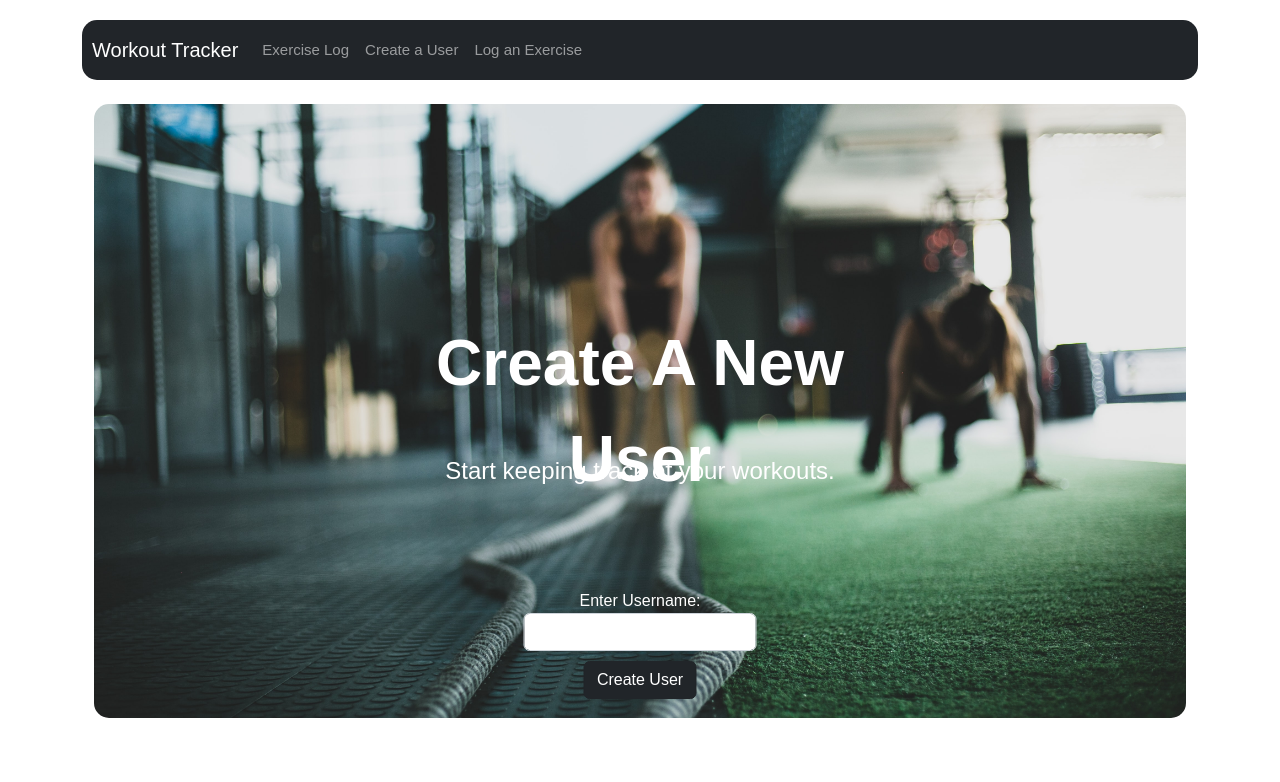
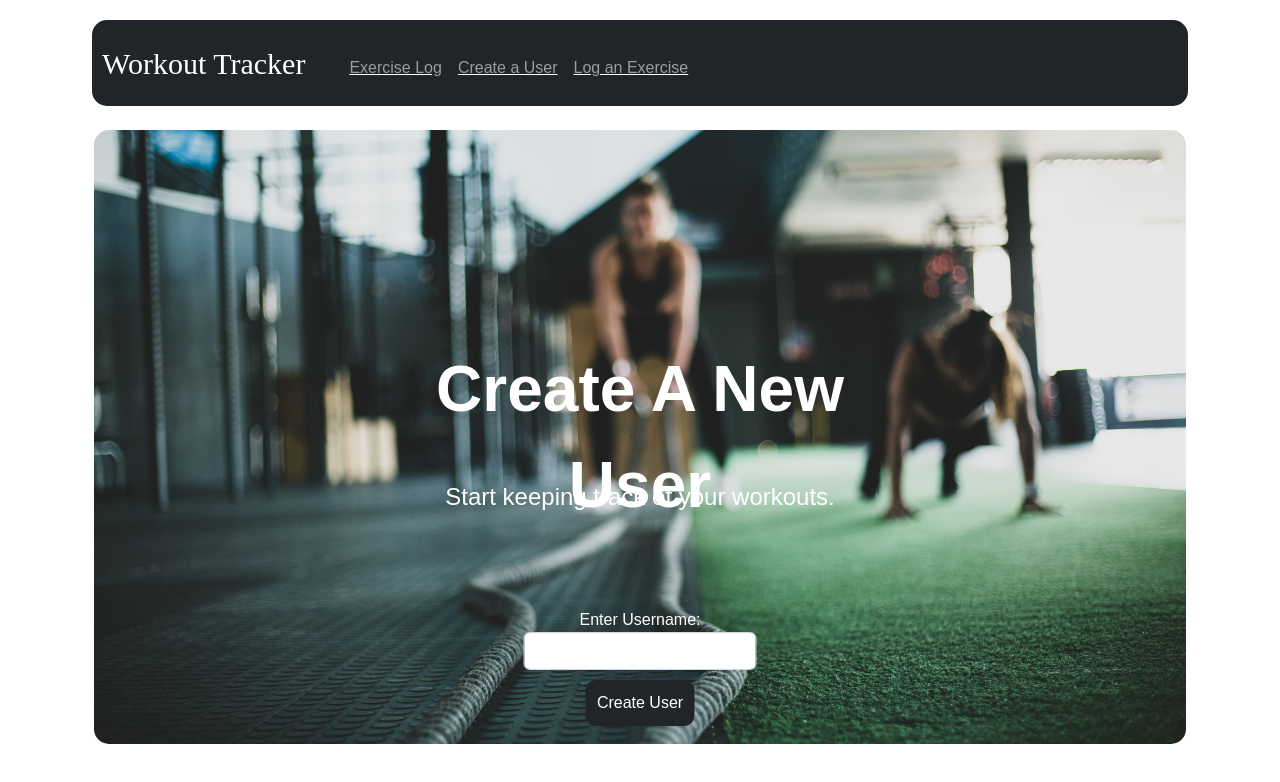
Before and after one commit to 0scarC/KSTEC-MP2, a React (Create React App) app in the folder homepage/: page /user in a window 1280 px wide. Shown: the top 782 px of the page. Built offline with nearby package versions, Linux system fonts and the light colour scheme.

Commit message:
added scss

```diff
--- a/homepage/package.json
+++ b/homepage/package.json
@@ -14,6 +14,7 @@
     "react-dom": "^18.2.0",
     "react-router-dom": "^6.3.0",
     "react-scripts": "5.0.1",
+    "sass": "^1.55.0",
     "web-vitals": "^2.1.4"
   },
   "scripts": {
--- a/homepage/src/App.js
+++ b/homepage/src/App.js
@@ -1,7 +1,7 @@
 import React from 'react';
 import "bootstrap/dist/css/bootstrap.min.css";
 import { BrowserRouter as Router, Route, Routes} from "react-router-dom";
-import './App.css';
+import './App.scss'
 
 
 import Navbar from "./components/navbar"
--- a/homepage/src/App.css
+++ b/homepage/src/App.scss
@@ -5,12 +5,34 @@
   text-align: center;
 }
 
-.navbar {
-  padding: 10px;
+nav {
+  padding-left: 5px;
+  padding-right: 5px;
   border-radius: 15px;
   font-family: arial;
-  font-size: 15px;
+  font-size: 16px;
+  margin-left:10px;
+  margin-right:10px;
+
+  .navbar-brand{
+    font-size:30px;
+    font-family: Copperplate;
+    padding: 10px;
+  }
+  ul {
+    margin: 10px;
+    padding: 10px;
+    list-style: none;
+  }
+
+  li { display: inline-block;
+    padding: 0px;
+    text-decoration: underline;
+  }
 }
+
+
+
 
 img {
   border-radius: 15px;
@@ -54,14 +76,36 @@ label{
 }
 
 .btn {
+  display: inline-block;
+  border-radius: 10px;
+  padding: 10px;
   margin: 10px;
+
+  &:hover {
+    transform: scale(.80);
+  }
+
+  &:active {
+    background-color: green;
+  }
 }
+
 
 .table {
 
   background-color: whitesmoke;
   border-radius: 15px;
   margin: 10px;
+  tr {
+    background-color: #eee;
+
+  }
+  thead {
+    background-color: #d7d9f2;
+  }
+  tbody {
+    background-color: #d7d9f2;
+  }
 }
 
 h2 {
@@ -83,3 +127,19 @@ h2 {
 .username {
   color: white;
 }
+
+@mixin theme($theme: DarkGray) {
+  background: $theme;
+  box-shadow: 0 0 1px rgba($theme, .25);
+  color: #fff;
+}
+
+.info {
+  @include theme;
+}
+.alert {
+  @include theme($theme: DarkRed);
+}
+.success {
+  @include theme($theme: DarkGreen);
+}
```
Also changed, not shown: homepage/src/components/timer.js (added, +19 -0 lines), 1 other file (tests, documents, lock files or other folders).
